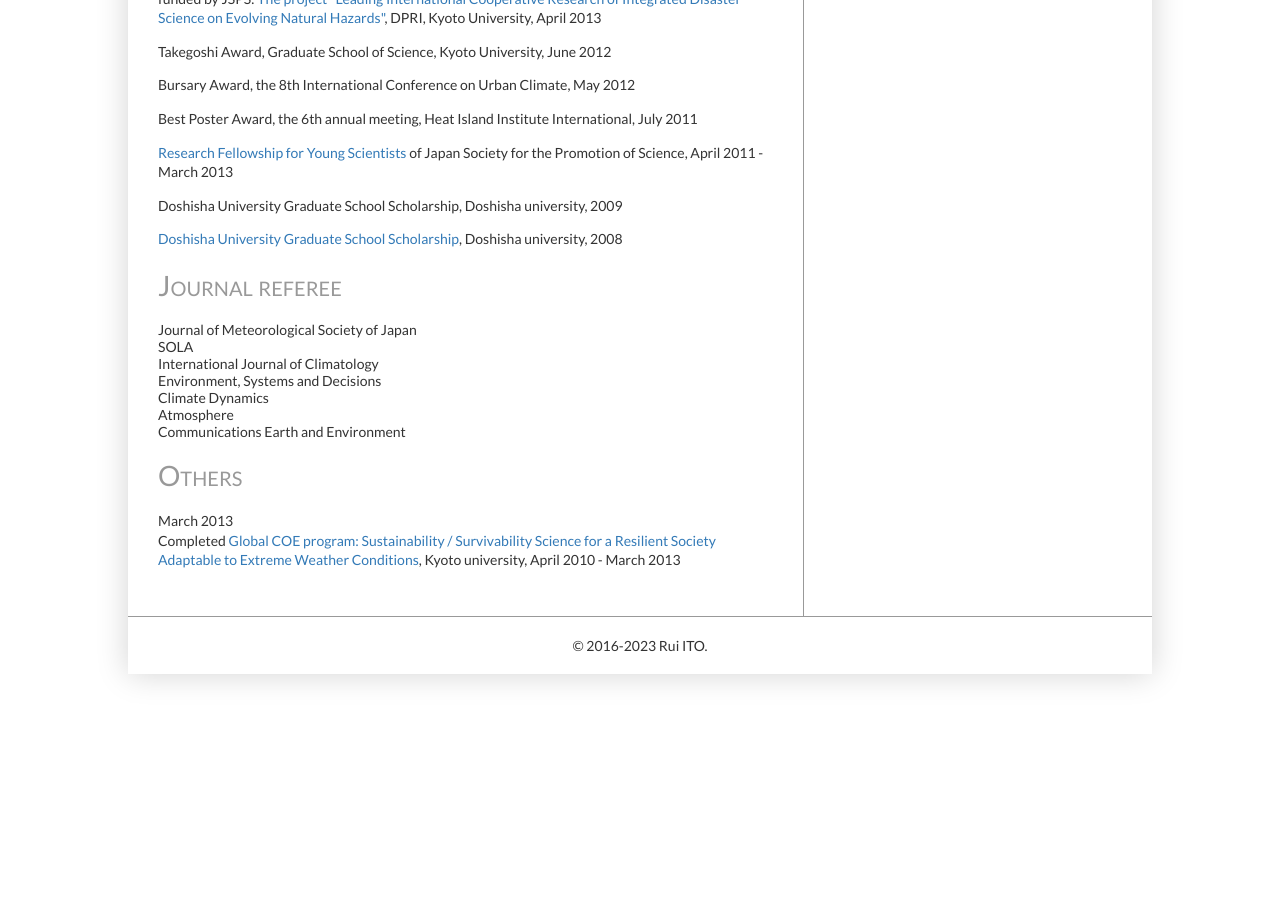
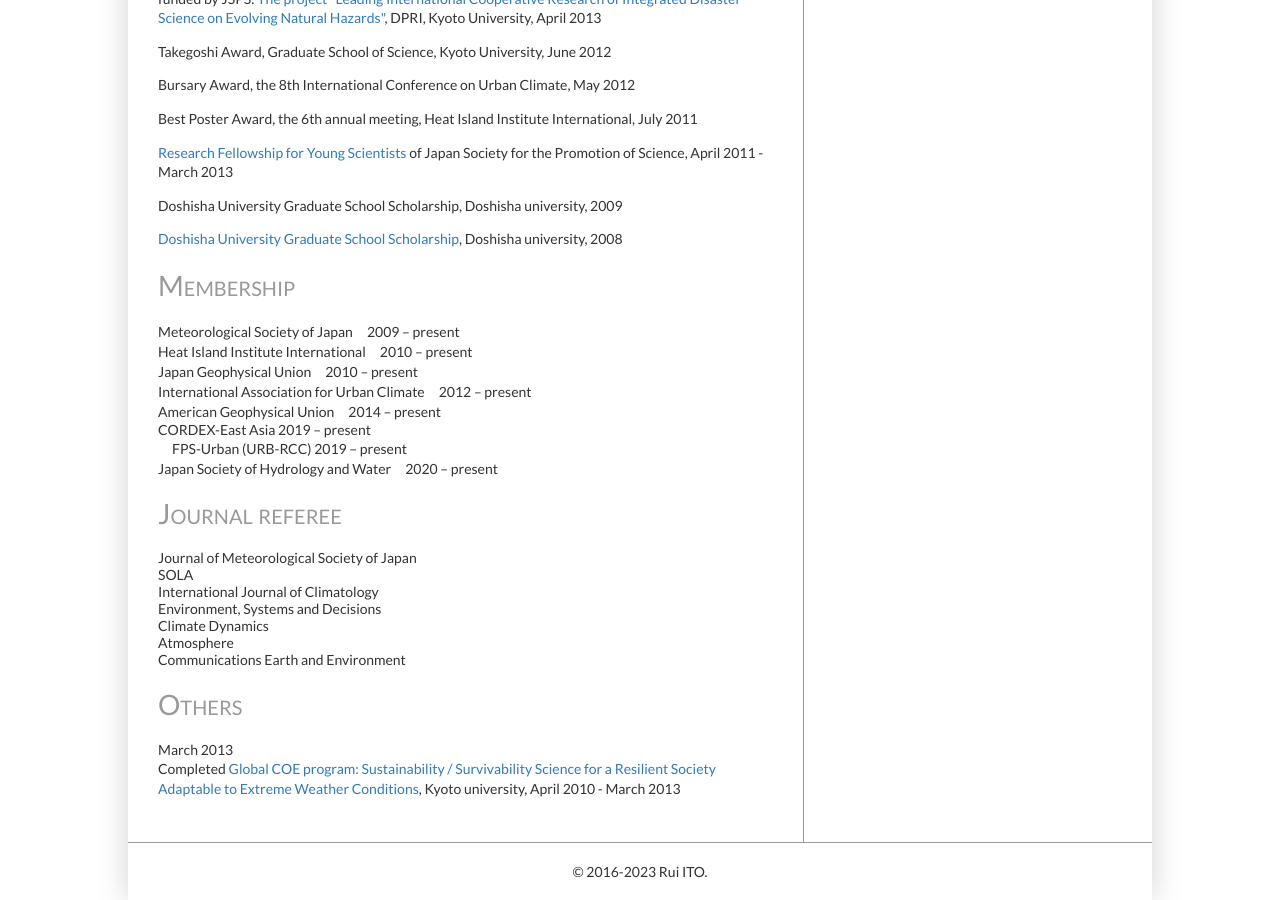
Before and after one commit to rui-climbiz/rui-climbiz.github.io, a Jekyll site: the page built from about.html, in a window 1280 px wide and 900 px high, scrolled down 1216 px. Built offline with Jekyll 4.4.1, drawn with Linux system fonts in a browser that asks for light colours.

Commit message:
Update about.html

```diff
--- a/about.html
+++ b/about.html
@@ -50,6 +50,17 @@
 <p>Doshisha University Graduate School Scholarship, Doshisha university, 2009</p>
 <p><a href="http://cjlc.doshisha.ac.jp/english/support/scholarships.html">Doshisha University Graduate School Scholarship</a>, Doshisha university, 2008</p>
 
+<h1>Membership</h1>
+Meteorological Society of Japan　2009 – present <br />
+Heat Island Institute International　2010 – present <br />
+Japan Geophysical Union　2010 – present <br />
+International Association for Urban Climate　2012 – present <br />
+American Geophysical Union　2014 – present <br />
+CORDEX-East Asia 2019 – present <br />
+　FPS-Urban (URB-RCC) 2019 – present <br />
+Japan Society of Hydrology and Water　2020 – present <br />
+
+
 <h1>Journal referee</h1>
 Journal of Meteorological Society of Japan <br />
 SOLA <br />
```
